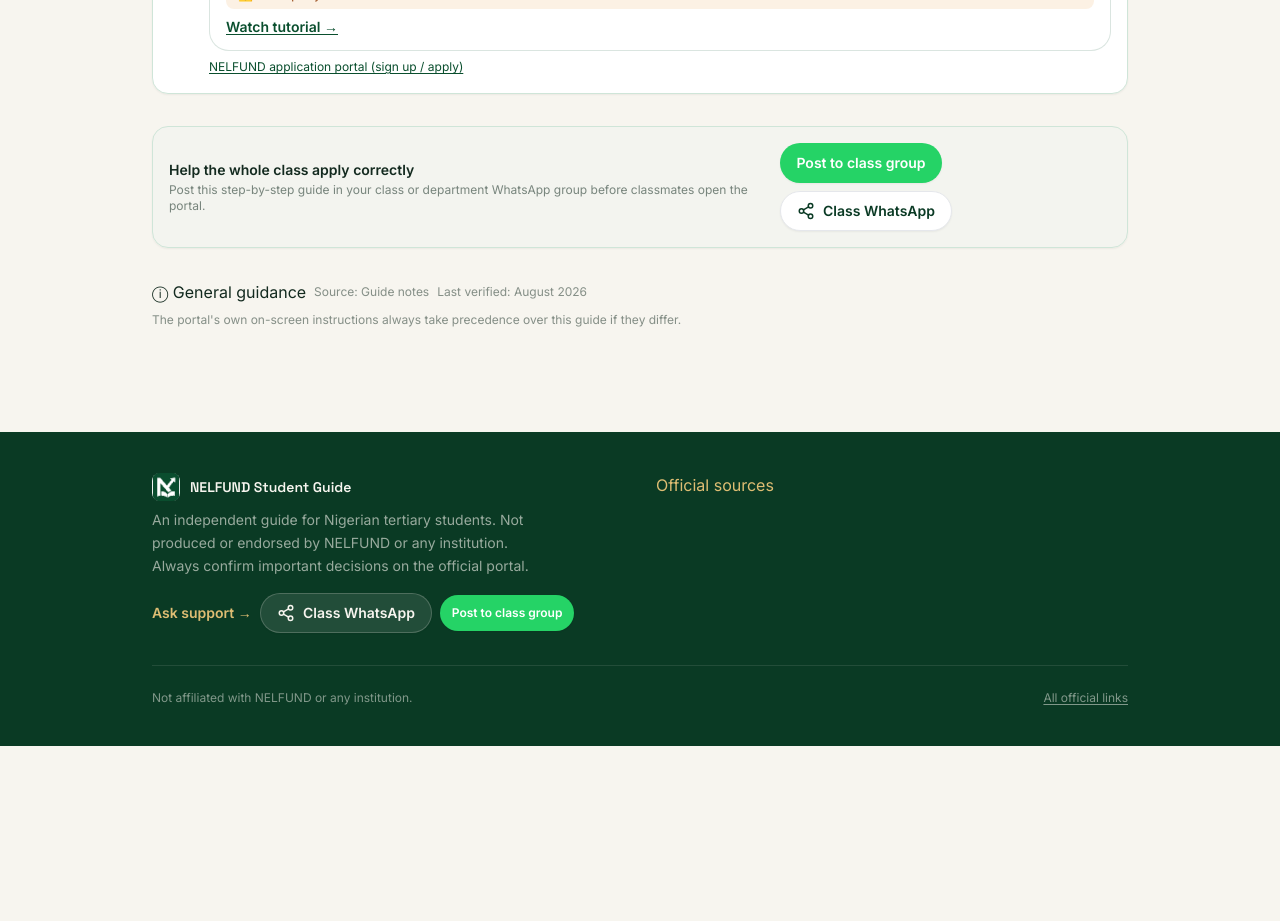
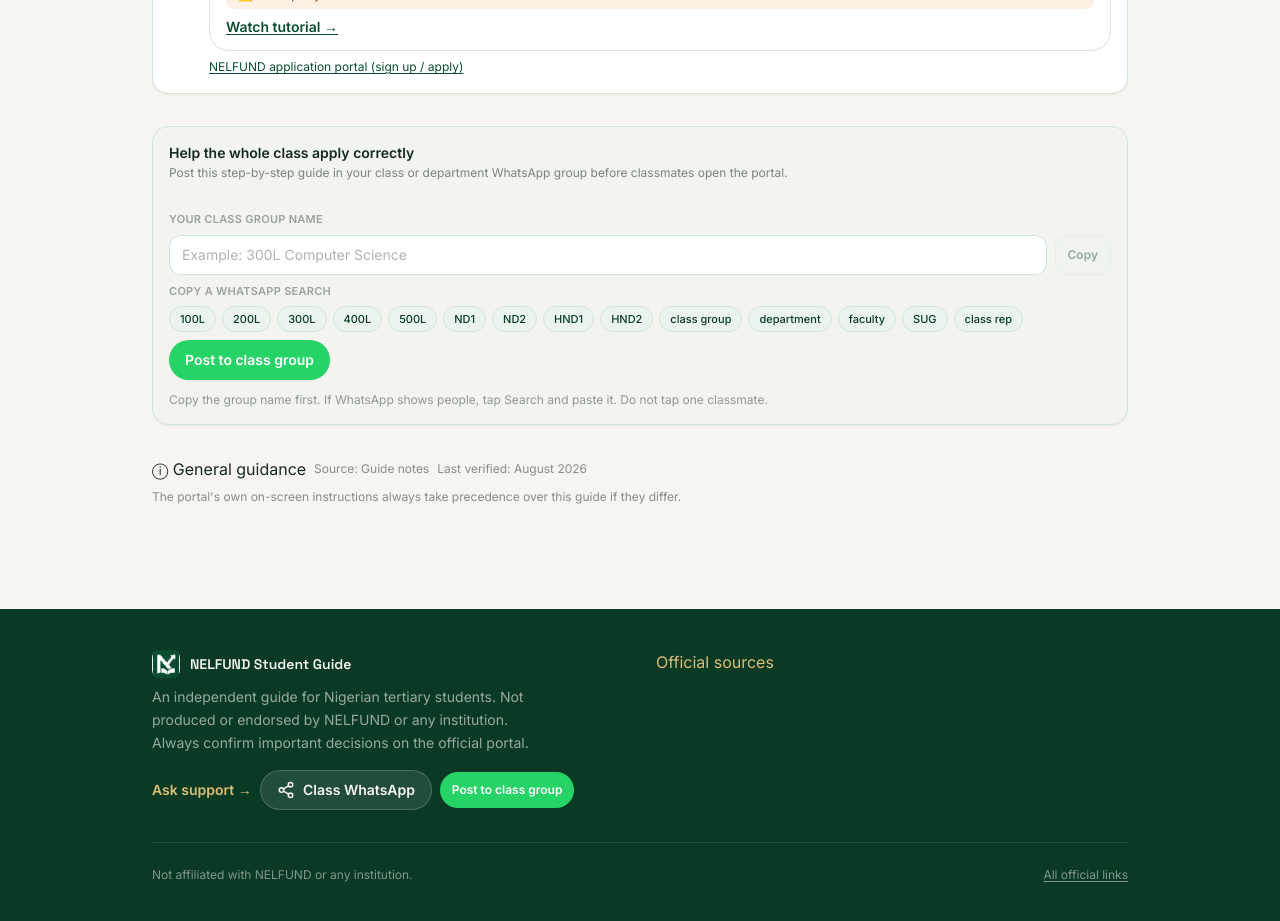
Before and after one commit to buildersnetworkng/nelfund-student-guide, a React (Vite) app: page /apply in a window 1280 px wide. Shown: the part 3680-4601 px from the top of the page. Before the commit the page ends 4426 px from the top, so only its background shows below. Built offline with nearby package versions, Linux system fonts and the light colour scheme.

Commit message:
feat(share): slimmer soft prompt and class-group hints after apply steps

```diff
--- a/src/components/ShareSoftPrompt.tsx
+++ b/src/components/ShareSoftPrompt.tsx
@@ -1,6 +1,6 @@
 import { useEffect, useState } from 'react'
 import { useLocation } from 'react-router-dom'
-import { GroupNameField, WhatsAppClassLink } from './ShareGuide'
+import { WhatsAppClassLink } from './ShareGuide'
 import { trackFeature } from '../lib/analytics'
 
 const STORAGE_KEY = 'nelfund-share-soft-dismissed-at'
@@ -116,7 +116,7 @@
           <div className="min-w-0 flex-1">
             <p className="text-sm font-semibold text-ink">Help the whole class, not one friend</p>
             <p className="mt-1 text-xs leading-relaxed text-ink/55">
-              Post this guide in the class or department WhatsApp group so many classmates can use it. If WhatsApp shows a person list, tap Search and type the group name.
+              Post this guide in the class or department WhatsApp group. If WhatsApp shows people, tap Search and type the group name.
             </p>
           </div>
           <button
@@ -130,9 +130,6 @@
             </svg>
           </button>
         </div>
-        <div className="mt-2">
-          <GroupNameField source="soft-prompt" />
-        </div>
         <div className="mt-3">
           <WhatsAppClassLink
             source="soft-prompt"
@@ -140,7 +137,7 @@
           />
         </div>
         <p className="mt-2 text-[11px] leading-relaxed text-ink/40">
-          Name the group first. If WhatsApp shows people, tap Search and paste. Send, then pin. Do not tap one classmate.
+          Send in the group, then pin. Do not tap one classmate.
         </p>
       </div>
     </div>
--- a/src/pages/Apply.tsx
+++ b/src/pages/Apply.tsx
@@ -90,17 +90,17 @@
         })}
       </ol>
 
-      <div className="card mt-8 flex flex-col gap-3 border-forest-200 bg-forest-50/40 sm:flex-row sm:items-center sm:justify-between">
+      <div className="card mt-8 flex flex-col gap-3 border-forest-200 bg-forest-50/40">
         <div>
           <p className="text-sm font-semibold text-ink">Help the whole class apply correctly</p>
           <p className="mt-0.5 text-xs text-ink/55">
             Post this step-by-step guide in your class or department WhatsApp group before classmates open the portal.
           </p>
         </div>
-        <div className="flex flex-wrap items-center gap-2">
-          <WhatsAppClassLink source="apply-end" className="shrink-0" />
-          <ShareGuide variant="button" className="shrink-0" />
-        </div>
+        <WhatsAppClassLink source="apply-end" showHints />
+        <p className="text-xs text-ink/45">
+          Copy the group name first. If WhatsApp shows people, tap Search and paste it. Do not tap one classmate.
+        </p>
       </div>
 
       <div className="mt-8">
```
